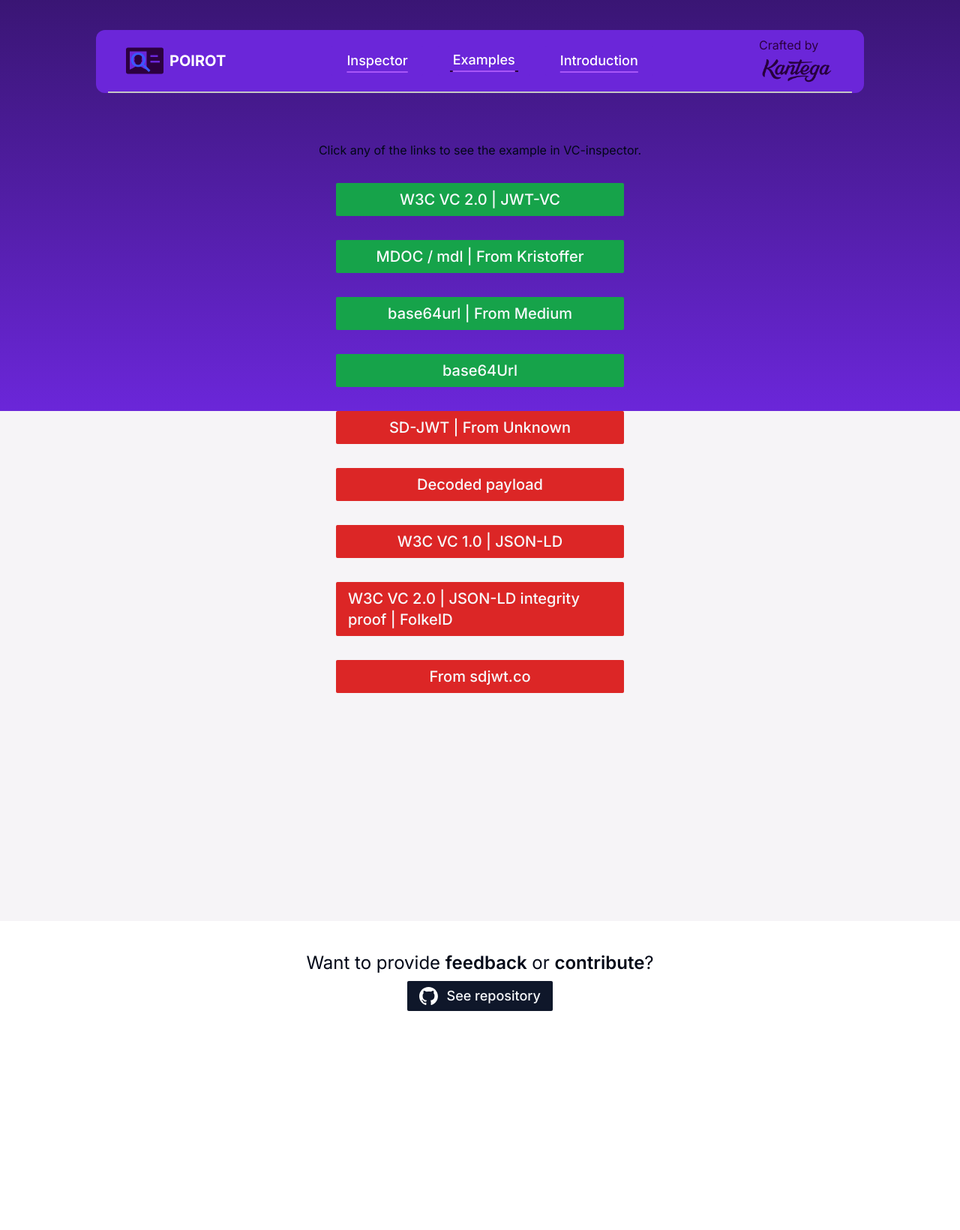
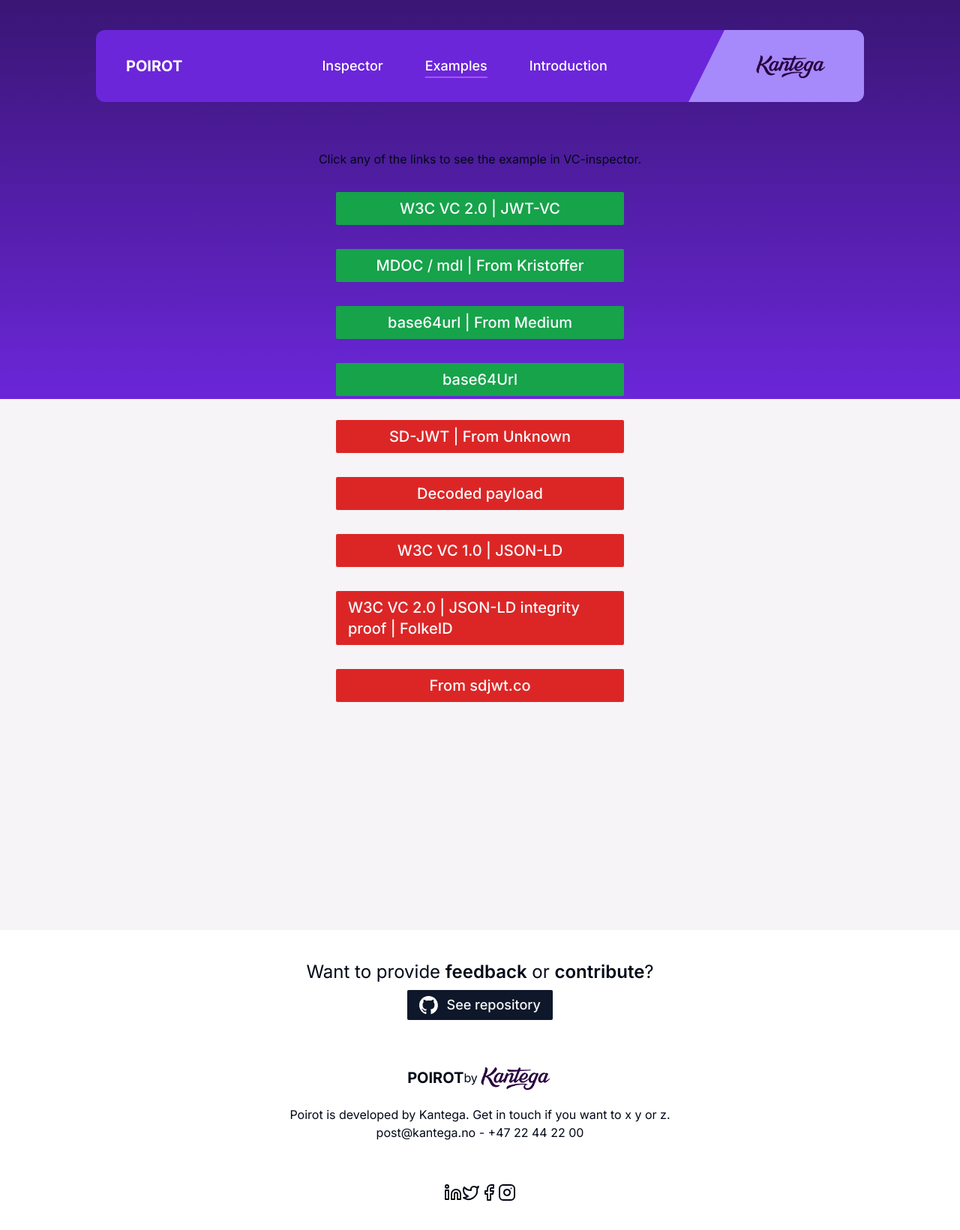
Before and after one commit to kantega/vc-inspector, a Next.js app: page /examples in a window 1280 px wide. Shown: the top 1640 px of the page at 75% size. Before the commit the page ends 1388 px from the top, so only its background shows below. Built offline with nearby package versions, Linux system fonts and the light colour scheme.

Commit message:
implement footer and header and minor details

```diff
--- a/src/app/layout.tsx
+++ b/src/app/layout.tsx
@@ -25,7 +25,7 @@ export default function RootLayout({
       <body
         className={cn(
           inter.className,
-          'relative flex flex-col justify-center bg-gradient-to-b from-purple-kantega-600 via-purple-kantega-700 via-[548px] to-light-purple to-[548px]',
+          'relative flex flex-col justify-center bg-gradient-to-b from-purple-kantega-600 via-purple-kantega-700 via-[532px] to-light-purple to-[532px]',
         )}
       >
         <Header />
--- a/src/app/page.tsx
+++ b/src/app/page.tsx
@@ -1,6 +1,6 @@
 'use client';
 import InspectionPage from '@/components/vc-inspection/InspectionPage';
-import { ArrowRightIcon, InfoIcon } from 'lucide-react';
+import { ArrowRightIcon, InfoIcon, Shield, ShieldCheck } from 'lucide-react';
 import kantegaLogo from '@/public/credentials.png';
 import Image from 'next/image';
 
@@ -36,12 +36,12 @@ function UpperPagePart() {
           <a href="">Learn more!</a>
         </div>
       </div>
-      <div className="flex w-full justify-between rounded-xl bg-violet-kantega-200 p-6 text-base font-bold text-black">
+      <div className="flex w-full justify-between rounded-xl bg-violet-kantega-900 p-6 text-base font-bold text-white">
         <span className="flex gap-2">
-          <InfoIcon /> Always be careful sharing tokens. We do not record tokens, all validation and debugging is done
-          client side.
+          <ShieldCheck className="text-purple-500" /> Always be careful sharing tokens. We do not record tokens, all
+          validation and debugging is done client side.
         </span>
-        <ArrowRightIcon />
+        <ArrowRightIcon className="text-purple-600" />
       </div>
     </div>
   );
--- a/src/components/data-lists/LabeledValueCard.tsx
+++ b/src/components/data-lists/LabeledValueCard.tsx
@@ -3,6 +3,7 @@ import { cn } from '@/lib/utils';
 import { isPrimitive, isStrRecord } from '@inspector/assertTypes';
 import { LucideIcon } from 'lucide-react';
 import { ReactNode } from 'react';
+import { Button } from '../ui/button';
 
 /**
  * Component to display a json/Record like structure.
@@ -18,17 +19,31 @@ export default function LabeledValueCard({
   ...props
 }: LabeledValueCardProps) {
   return (
+    <>
+      <p className="my-1 flex items-center gap-2 text-sm text-green-500">
+        <p className="h-3 w-3 rounded-full border-2 border-green-500" />
+        {title}
+      </p>
       <Card className={className} {...props}>
         <CardHeader className="h-fit border-b-2 p-2">
-        <CardTitle className={cn('m-0 flex items-center p-0 text-base leading-none', TitleIcon && 'gap-3')}>
+          <CardTitle
+            className={cn('m-0 flex items-center justify-between p-0 text-base leading-none', TitleIcon && 'gap-3')}
+          >
+            <span className="flex gap-2">
               {TitleIcon && <TitleIcon size="1em" />}
               {title}
+            </span>
+            <span>
+              <Button variant="link">Clear</Button>
+              <Button variant="link">Copy</Button>
+            </span>
           </CardTitle>
         </CardHeader>
-      <CardContent>
+        <CardContent className="border-l-8 border-green-200 bg-light-purple">
           <NestedValues values={values} root />
         </CardContent>
       </Card>
+    </>
   );
 }
 
--- a/src/components/layout/Footer.tsx
+++ b/src/components/layout/Footer.tsx
@@ -1,6 +1,9 @@
 'use client';
 import { usePathname } from 'next/navigation';
 import FeedbackBox from '../notices/FeedbackBox';
+import { Facebook, InstagramIcon, Linkedin, TwitterIcon } from 'lucide-react';
+import kantegaLogo from '@/public/kantega-logo.png';
+import Image from 'next/image';
 
 /**
  * Component on top of page to select between mobile or desktop navigation
@@ -10,8 +13,24 @@ import FeedbackBox from '../notices/FeedbackBox';
 export default function Footer() {
   const pathName = usePathname();
   return (
-    <footer className="w-screen bg-background">
+    <footer className="flex w-screen flex-col gap-4 bg-background pb-32">
       <FeedbackBox />
+      <div className="flex w-full items-center justify-center ">
+        <h1 className="self-center text-xl font-bold">POIROT</h1>
+        by
+        <Image src={kantegaLogo} alt="Kantega Logo" width={100} />
+      </div>
+      <div className="flex w-full flex-col items-center justify-center ">
+        <p>Poirot is developed by Kantega. Get in touch if you want to x y or z.</p>
+        <p>post@kantega.no - +47 22 44 22 00</p>
+      </div>
+
+      <div className="flex w-full justify-center py-10">
+        <Linkedin size={24} />
+        <TwitterIcon size={24} />
+        <Facebook size={24} />
+        <InstagramIcon size={24} />
+      </div>
     </footer>
   );
 }
--- a/src/components/layout/Header.tsx
+++ b/src/components/layout/Header.tsx
@@ -31,8 +31,8 @@ const links: NavigationLinks[] = [
 export default function Header() {
   const pathName = usePathname();
   return (
-    <header className="sticky left-0 top-0 z-50 ml-auto mr-auto mt-10 w-4/5 rounded-xl bg-violet-kantega-700 text-white">
-      <NavigationBar currentPath={pathName} links={links} className="max-md:hidden" />
+    <header className="sticky left-0 top-0 z-50 ml-auto mr-auto mt-10 flex h-24 w-4/5 items-center justify-center overflow-hidden rounded-xl bg-violet-kantega-700 text-white">
+      <NavigationBar currentPath={pathName} links={links} />
       <NavigationDrawer currentPath={pathName} links={links} className="md:hidden" />
     </header>
   );
--- a/src/components/layout/NavBar.tsx
+++ b/src/components/layout/NavBar.tsx
@@ -1,15 +1,9 @@
-import {
-  navigationMenuTriggerStyle,
-  NavigationMenu,
-  NavigationMenuLink,
-  NavigationMenuList,
-} from '@/components/ui/navigation-menu';
+import { navigationMenuTriggerStyle } from '@/components/ui/navigation-menu';
 import { JSX } from 'react';
 import { NavigationLinks } from './Header';
 import Link from 'next/link';
 import Image from 'next/image';
 import kantegaLogo from '@/public/kantega-logo.png';
-import inspectorLogo from '@/public/inspector-logo.svg';
 import { cn } from '@/lib/utils';
 
 type NavigationBarProps = JSX.IntrinsicElements['div'] & {
@@ -25,36 +19,27 @@ type NavigationBarProps = JSX.IntrinsicElements['div'] & {
  */
 export default function NavigationBar({ links, className, currentPath, ...props }: NavigationBarProps) {
   return (
-    <div className={cn(className)} {...props}>
-      <NavigationMenu className="container max-w-screen-xl justify-between px-10 py-2">
-        <Link href="/" className="flex gap-2 align-middle">
-          <Image src={inspectorLogo} alt="VC Inspector Logo" width={50} />
+    <nav className="flex h-full w-full items-center justify-between p-0 max-md:hidden">
+      <Link href="/" className="flex gap-2 px-10 align-middle">
         <h1 className="self-center text-xl font-bold">POIROT</h1>
       </Link>
-        <NavigationMenuList className="gap-4">
+      <div className="flex items-center justify-center gap-4">
         {links.map((link) => (
-            <NavigationMenuLink
-              key={link.to}
-              className={cn(
-                navigationMenuTriggerStyle(),
-                'bg-violet-kantega-700 underline decoration-purple-kantega-500 decoration-2 underline-offset-8 ',
-              )}
-              asChild
+          <Link key={link.to} className={cn(navigationMenuTriggerStyle(), 'bg-violet-kantega-700')} href={''}>
+            <Link href={link.to}>
+              <p
+                className={`border-dark-purple px-1 text-lg ${link.to === currentPath && 'underline decoration-purple-kantega-500 decoration-2 underline-offset-8'}`}
               >
-              <Link href={link.to}>
-                <p className={`border-dark-purple px-1 text-lg ${link.to === currentPath && 'border-b-2'}`}>
                 {link.label}
               </p>
             </Link>
-            </NavigationMenuLink>
+          </Link>
         ))}
-        </NavigationMenuList>
-        <Link href="https://www.kantega.no/">
-          <p className="text-dark-purple">Crafted by</p>
+      </div>
+      <Link href="https://www.kantega.no/" className="relative flex h-full items-center bg-violet-kantega-400 px-12">
+        <div className="absolute -bottom-1 -left-10 border-b-[100px] border-l-[50px] border-b-violet-kantega-400 border-l-violet-kantega-700"></div>
         <Image src={kantegaLogo} alt="Kantega Logo" width={100} />
       </Link>
-      </NavigationMenu>
-      <div className="mx-4 h-0 border-t-2 border-dark-gray"></div>
-    </div>
+    </nav>
   );
 }
--- a/src/components/vc-inspection/ParsedCredentialInfo.tsx
+++ b/src/components/vc-inspection/ParsedCredentialInfo.tsx
@@ -67,14 +67,10 @@ function InnerParsedCredentialInfo({ inspectedResult, className, ...props }: Inn
     <div className={className} {...props}>
       <div className="flex items-center justify-between">
         <div>
-          <h1 className="my-3 flex items-center gap-2 pb-1 text-2xl font-bold">
+          <h1 className="my-2 flex items-center gap-2 text-2xl font-bold">
             <Unlock />
             Decoded
           </h1>
-          <p className="my-1 flex items-center gap-2 text-sm text-green-500">
-            <p className="h-3 w-3 rounded-full border-2 border-green-500" />
-            OUTPUT
-          </p>
         </div>
         <Select
           onValueChange={(s: string) => setSelectedStandard(stringToStandard[s])}
```
Lines whose indentation alone changed are shown as unchanged.
